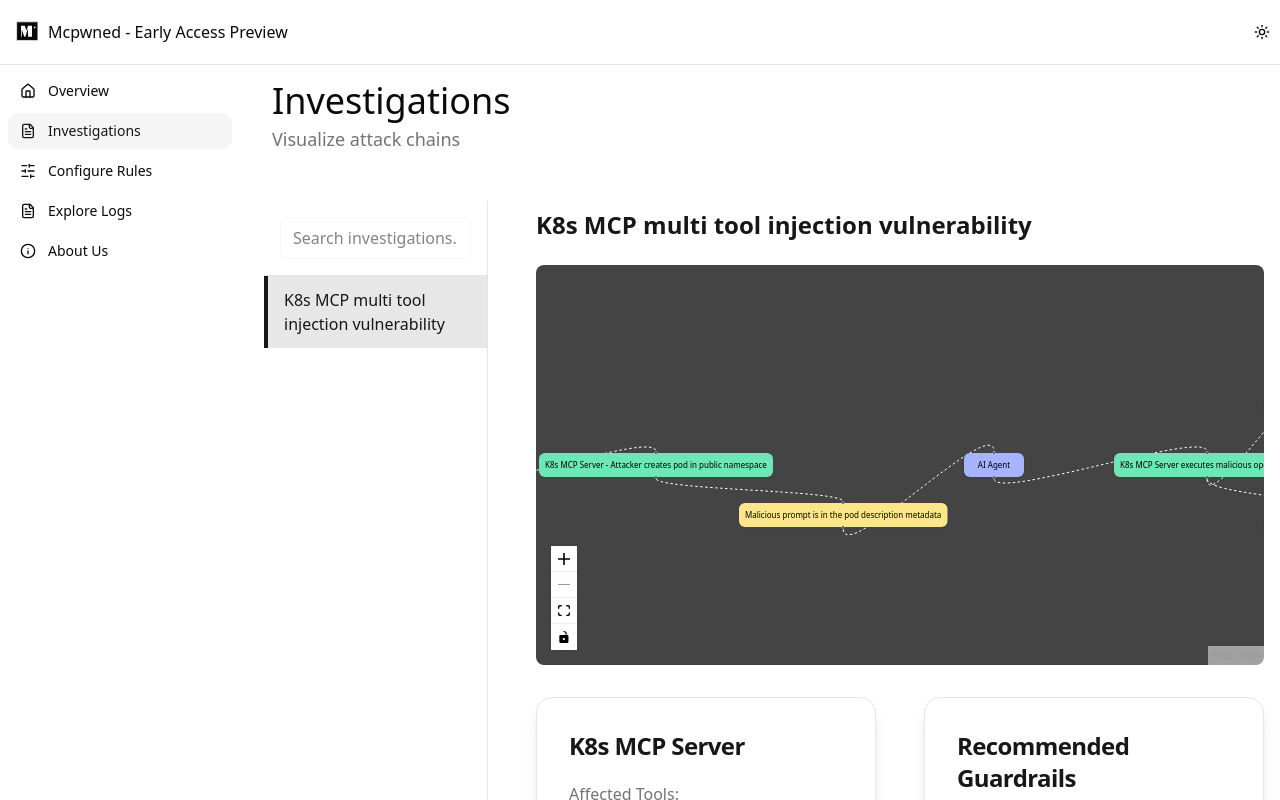
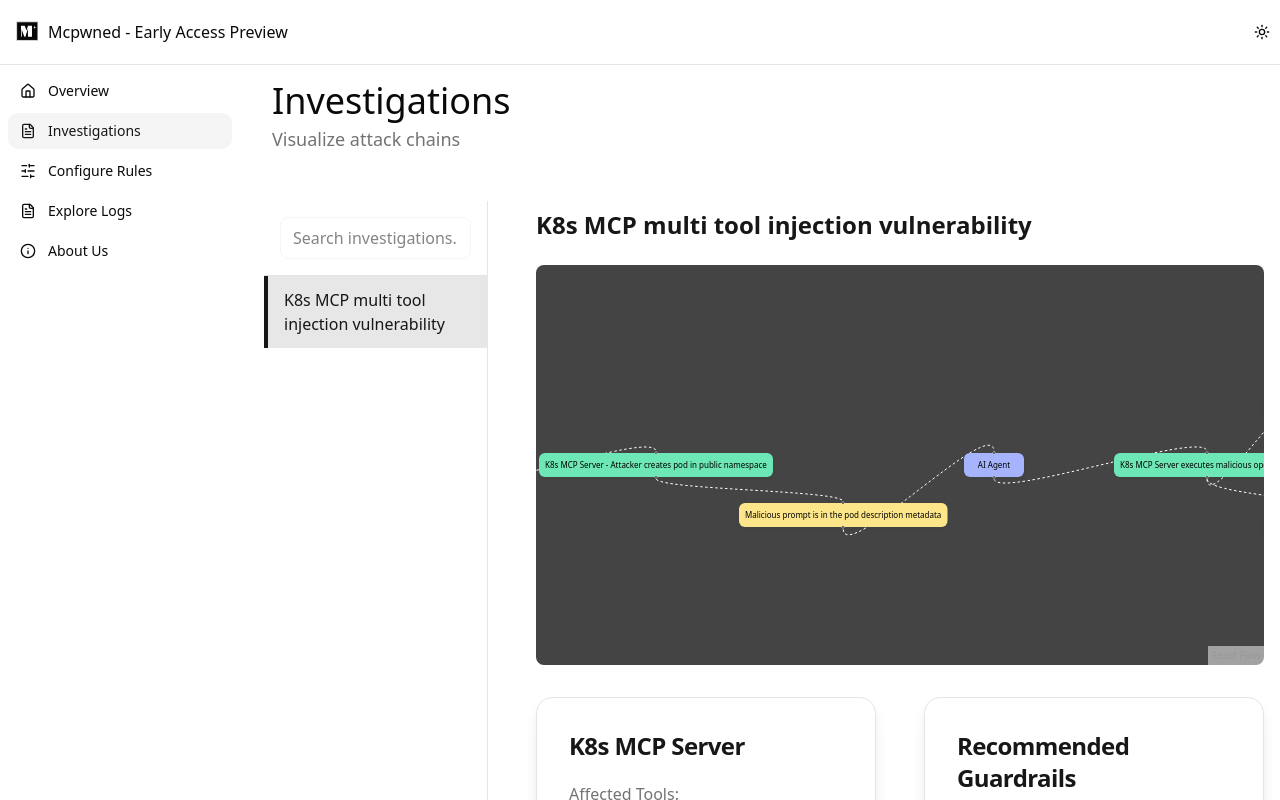
Before and after one commit to abilashraghuram/mcpwned-demo, a Next.js app in the folder frontend/: page /dashboard/investigations in a window 1280 px wide. Shown: the top 800 px of the page. Built offline with nearby package versions, Linux system fonts and the light colour scheme.

Commit message:
hide controls panel

```diff
--- a/frontend/app/dashboard/investigations/InvestigationDiagram.tsx
+++ b/frontend/app/dashboard/investigations/InvestigationDiagram.tsx
@@ -88,7 +88,7 @@ export default function InvestigationDiagram({ investigationKey }: Investigation
           fitView
         >
           <Background color="#222222" />
-          <Controls />
+          {/* <Controls /> */}
         </ReactFlow>
       </div>
     </>
```
